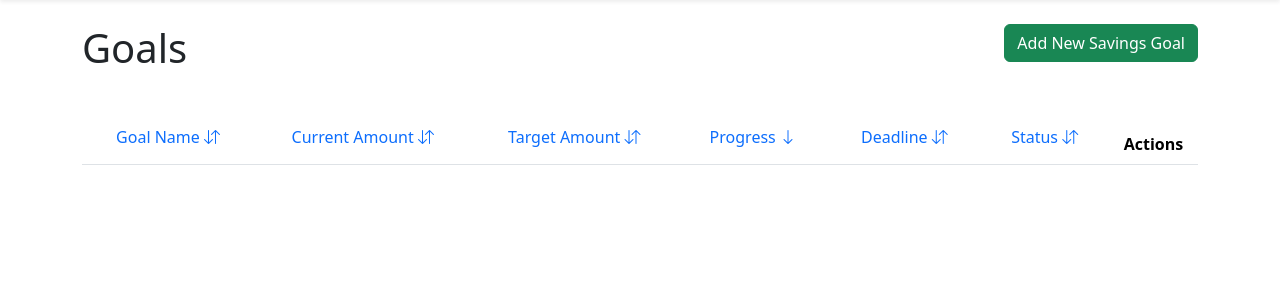
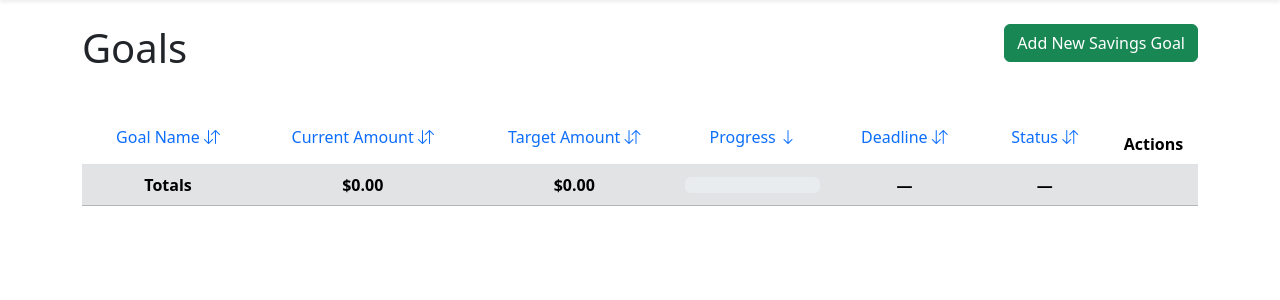
Before and after one commit to kentonvp/almonds, a Flask app: page /goals/ in a window 1280 px wide. Shown: the part 56-356 px from the top of the page. Run offline with Flask 3, Linux system fonts and the light colour scheme; the visitor is signed in with stand-in values (Sample User, id 1); data that the repository does not hold is empty; parts of the project's set-up code (start-up, migrations or seed data) failed here and were passed over; some libraries are stand-ins or nearby versions.

Commit message:
ui: add aggregate to goals (#50)

```diff
--- a/src/almonds/api/goals.py
+++ b/src/almonds/api/goals.py
@@ -25,7 +25,22 @@ def view():
         return redirect(url_for("root.view"))
 
     goals = crud_goal.get_goals_by_user(session["user_id"])
-    return render_template("goals.html", goals=goals, **build_context())
+
+    # Calculate totals
+    total_current = sum(g.current_amount for g in goals)
+    total_target = sum(g.target_amount for g in goals)
+    total_progress = (
+        int(round((total_current / total_target * 100))) if total_target else 0
+    )
+
+    return render_template(
+        "goals.html",
+        goals=goals,
+        total_current=total_current,
+        total_target=total_target,
+        total_progress=total_progress,
+        **build_context(),
+    )
 
 
 @goal_bp.route("/get", methods=["POST"])
--- a/src/almonds/templates/goals.html
+++ b/src/almonds/templates/goals.html
@@ -104,6 +104,26 @@
       </tr>
       {% endfor %}
     </tbody>
+    <tfoot>
+      <tr class="fw-bold table-secondary">
+        <td class="text-center">Totals</td>
+        <td class="text-center">{{ total_current | format_currency }}</td>
+        <td class="text-center">{{ total_target | format_currency }}</td>
+        <td class="text-center">
+          <div class="progress">
+            <div class="progress-bar bg-info"
+                 role="progressbar"
+                 style="width: {{ total_progress }}%"
+                 aria-valuenow="{{ total_progress }}"
+                 aria-valuemin="0"
+                 aria-valuemax="100">{{ total_progress }}%</div>
+          </div>
+        </td>
+        <td class="text-center">—</td>
+        <td class="text-center">—</td>
+        <td class="text-center"></td>
+      </tr>
+    </tfoot>
   </table>
 
   <!-- Add Goal Modal -->
```
